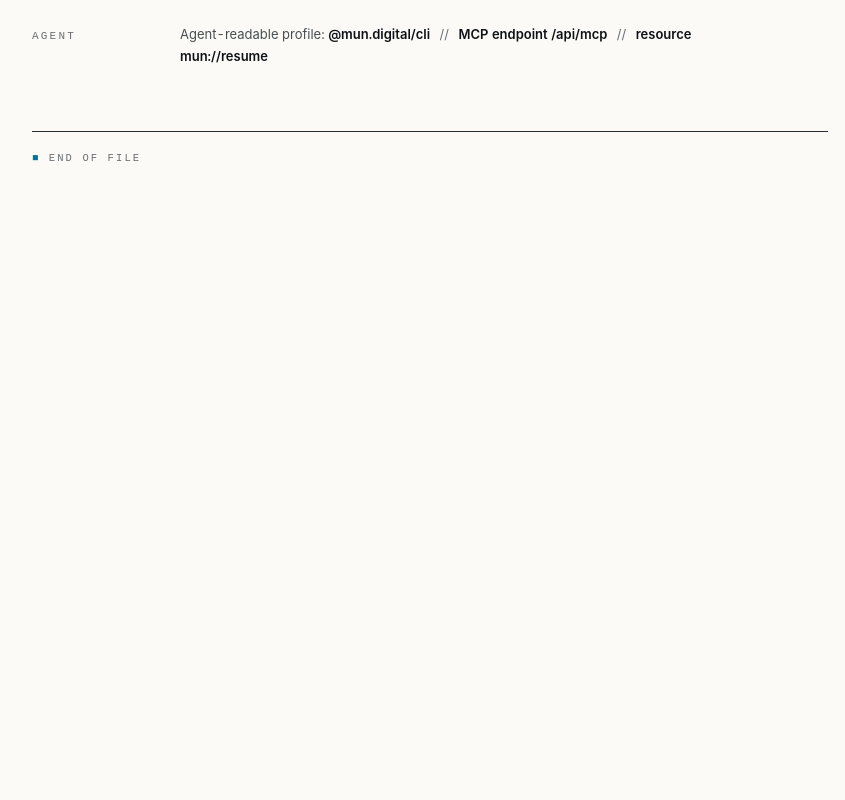
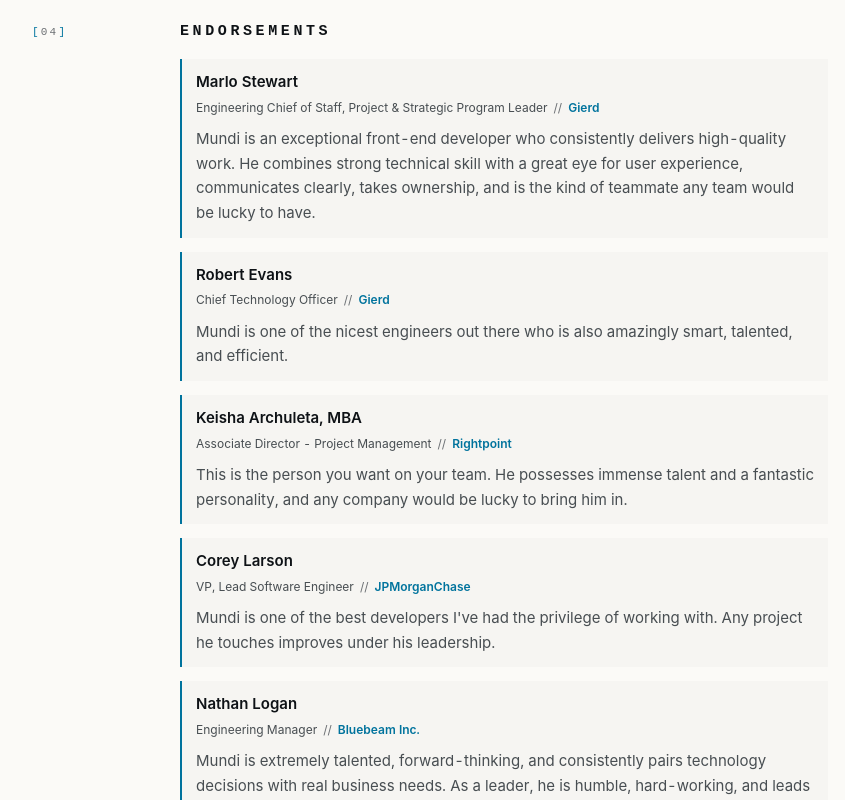
Before and after one commit to mundizzle/mun.digital, a Next.js app: page / in a window 1280 px wide. Shown: the part 3320-4120 px from the top of the page, without its empty margins (210-1055 px from the left). Before the commit the page ends 3584 px from the top, so only its background shows below. Built offline with nearby package versions, Linux system fonts and the light colour scheme.

Commit message:
Add endorsements. Fix rendering.

```diff
--- a/data/resume.json
+++ b/data/resume.json
@@ -140,6 +140,43 @@
       "endDate": "1996"
     }
   ],
+  "references": [
+    {
+      "name": "Marlo Stewart",
+      "title": "Engineering Chief of Staff, Project & Strategic Program Leader",
+      "company": "Gierd",
+      "url": "https://www.linkedin.com/in/mundi/details/recommendations/",
+      "reference": "Mundi is an exceptional front-end developer who consistently delivers high-quality work. He combines strong technical skill with a great eye for user experience, communicates clearly, takes ownership, and is the kind of teammate any team would be lucky to have."
+    },
+    {
+      "name": "Robert Evans",
+      "title": "Chief Technology Officer",
+      "company": "Gierd",
+      "url": "https://www.linkedin.com/feed/update/urn:li:activity:7449546407583125504/",
+      "reference": "Mundi is one of the nicest engineers out there who is also amazingly smart, talented, and efficient."
+    },
+    {
+      "name": "Keisha Archuleta, MBA",
+      "title": "Associate Director - Project Management",
+      "company": "Rightpoint",
+      "url": "https://www.linkedin.com/feed/update/urn:li:activity:7449546407583125504/",
+      "reference": "This is the person you want on your team. He possesses immense talent and a fantastic personality, and any company would be lucky to bring him in."
+    },
+    {
+      "name": "Corey Larson",
+      "title": "VP, Lead Software Engineer",
+      "company": "JPMorganChase",
+      "url": "https://www.linkedin.com/feed/update/urn:li:activity:7449546407583125504/",
+      "reference": "Mundi is one of the best developers I've had the privilege of working with. Any project he touches improves under his leadership."
+    },
+    {
+      "name": "Nathan Logan",
+      "title": "Engineering Manager",
+      "company": "Bluebeam Inc.",
+      "url": "https://www.linkedin.com/in/mundi/details/recommendations/",
+      "reference": "Mundi is extremely talented, forward-thinking, and consistently pairs technology decisions with real business needs. As a leader, he is humble, hard-working, and leads by action. As a mentor, he is patient, wise, and a great communicator."
+    }
+  ],
   "meta": {
     "canonical": "https://mun.digital",
     "source": "Converted from /Users/mundizzle/Projects/mundizzle.com/src/resume.md on 2026-05-06.",
--- a/public/resume.json
+++ b/public/resume.json
@@ -153,6 +153,43 @@
       "endDate": "1996"
     }
   ],
+  "references": [
+    {
+      "name": "Marlo Stewart",
+      "title": "Engineering Chief of Staff, Project & Strategic Program Leader",
+      "company": "Gierd",
+      "url": "https://www.linkedin.com/in/mundi/details/recommendations/",
+      "reference": "Mundi is an exceptional front-end developer who consistently delivers high-quality work. He combines strong technical skill with a great eye for user experience, communicates clearly, takes ownership, and is the kind of teammate any team would be lucky to have."
+    },
+    {
+      "name": "Robert Evans",
+      "title": "Chief Technology Officer",
+      "company": "Gierd",
+      "url": "https://www.linkedin.com/feed/update/urn:li:activity:7449546407583125504/",
+      "reference": "Mundi is one of the nicest engineers out there who is also amazingly smart, talented, and efficient."
+    },
+    {
+      "name": "Keisha Archuleta, MBA",
+      "title": "Associate Director - Project Management",
+      "company": "Rightpoint",
+      "url": "https://www.linkedin.com/feed/update/urn:li:activity:7449546407583125504/",
+      "reference": "This is the person you want on your team. He possesses immense talent and a fantastic personality, and any company would be lucky to bring him in."
+    },
+    {
+      "name": "Corey Larson",
+      "title": "VP, Lead Software Engineer",
+      "company": "JPMorganChase",
+      "url": "https://www.linkedin.com/feed/update/urn:li:activity:7449546407583125504/",
+      "reference": "Mundi is one of the best developers I've had the privilege of working with. Any project he touches improves under his leadership."
+    },
+    {
+      "name": "Nathan Logan",
+      "title": "Engineering Manager",
+      "company": "Bluebeam Inc.",
+      "url": "https://www.linkedin.com/in/mundi/details/recommendations/",
+      "reference": "Mundi is extremely talented, forward-thinking, and consistently pairs technology decisions with real business needs. As a leader, he is humble, hard-working, and leads by action. As a mentor, he is patient, wise, and a great communicator."
+    }
+  ],
   "meta": {
     "canonical": "https://mun.digital",
     "source": "Converted from /Users/mundizzle/Projects/mundizzle.com/src/resume.md on 2026-05-06.",
--- a/public/resume.md
+++ b/public/resume.md
@@ -77,3 +77,35 @@ Pioneering dot-com era internet strategy and development consultancy.
 ## Education
 
 - **Providence College:** B.S., Business Management (1992 - 1996)
+
+## Endorsements
+
+### Marlo Stewart
+
+Engineering Chief of Staff, Project & Strategic Program Leader — Gierd
+
+> Mundi is an exceptional front-end developer who consistently delivers high-quality work. He combines strong technical skill with a great eye for user experience, communicates clearly, takes ownership, and is the kind of teammate any team would be lucky to have.
+
+### Robert Evans
+
+Chief Technology Officer — Gierd
+
+> Mundi is one of the nicest engineers out there who is also amazingly smart, talented, and efficient.
+
+### Keisha Archuleta, MBA
+
+Associate Director - Project Management — Rightpoint
+
+> This is the person you want on your team. He possesses immense talent and a fantastic personality, and any company would be lucky to bring him in.
+
+### Corey Larson
+
+VP, Lead Software Engineer — JPMorganChase
+
+> Mundi is one of the best developers I've had the privilege of working with. Any project he touches improves under his leadership.
+
+### Nathan Logan
+
+Engineering Manager — Bluebeam Inc.
+
+> Mundi is extremely talented, forward-thinking, and consistently pairs technology decisions with real business needs. As a leader, he is humble, hard-working, and leads by action. As a mentor, he is patient, wise, and a great communicator.
--- a/scripts/build-resume-artifacts.mjs
+++ b/scripts/build-resume-artifacts.mjs
@@ -155,6 +155,23 @@ function renderMarkdown(resume) {
     );
   }
 
+  if ((resume.references ?? []).length > 0) {
+    lines.push("", "## Endorsements", "");
+
+    for (const reference of resume.references ?? []) {
+      lines.push(`### ${reference.name}`, "");
+
+      const attribution = [reference.title, reference.company].filter(Boolean).join(" — ");
+      if (attribution) {
+        lines.push(attribution, "");
+      }
+
+      if (reference.reference) {
+        lines.push(`> ${reference.reference}`, "");
+      }
+    }
+  }
+
   return `${lines.filter((line, index, all) => !(line === "" && all[index - 1] === "")).join("\n")}\n`;
 }
 
--- a/src/app/page.tsx
+++ b/src/app/page.tsx
@@ -1,5 +1,6 @@
 import { AgentCue } from "@/components/resume/AgentCue";
 import { Education } from "@/components/resume/Education";
+import { Endorsements } from "@/components/resume/Endorsements";
 import { Experience } from "@/components/resume/Experience";
 import { Header } from "@/components/resume/Header";
 import { Skills } from "@/components/resume/Skills";
@@ -23,6 +24,11 @@ export default async function Home() {
         <Skills index="01" title={resume.skillsTitle} groups={resume.skills} />
         <Experience index="02" title={resume.experienceTitle} jobs={resume.jobs} />
         <Education index="03" title={resume.educationTitle} entries={resume.education} />
+        <Endorsements
+          index="04"
+          title={resume.endorsementsTitle}
+          endorsements={resume.endorsements}
+        />
         <AgentCue />
       </main>
 
--- /dev/null
+++ b/src/components/resume/Endorsements.tsx
@@ -0,0 +1,67 @@
+import type { Endorsement } from "./types";
+import { SectionHeader } from "./SectionHeader";
+
+interface EndorsementsProps {
+  index: string;
+  title: string;
+  endorsements: Endorsement[];
+}
+
+export function Endorsements({ index, title, endorsements }: EndorsementsProps) {
+  return (
+    <section
+      className="relative border-t border-rule pt-6 pb-6 print:[break-inside:avoid]"
+      id="endorsements"
+      aria-labelledby="endorsements-title"
+    >
+      <SectionHeader index={index} title={title} />
+      <div className="grid gap-[10px] md:[grid-template-columns:var(--rail-width)_1fr] md:gap-[var(--rail-gap)]">
+        <div></div>
+        {endorsements.length === 0 ? (
+          <p className="font-sans text-[12px] leading-[1.6] text-ink-dim">
+            Endorsements available upon request.
+          </p>
+        ) : (
+          <ul className="m-0 grid list-none gap-[14px] p-0 [&>li]:break-inside-avoid">
+            {endorsements.map((endorsement) => (
+              <li key={`${endorsement.author}-${endorsement.company ?? "none"}`}>
+                <figure className="m-0 border-l-2 border-accent bg-surface px-[14px] py-3">
+                  <figcaption>
+                    <p className="m-0 font-sans text-[15px] leading-[1.5] font-semibold text-ink">
+                      {endorsement.sourceUrl ? (
+                        <a
+                          className="text-ink no-underline hover:underline"
+                          href={endorsement.sourceUrl}
+                        >
+                          {endorsement.author}
+                        </a>
+                      ) : (
+                        endorsement.author
+                      )}
+                    </p>
+                    {endorsement.authorTitle || endorsement.company ? (
+                      <p className="mt-1 mb-0 font-sans text-[12px] leading-[1.6] text-ink-dim">
+                        {endorsement.authorTitle}
+                        {endorsement.company ? (
+                          <>
+                            <span className="mx-[6px] font-normal text-ink-faint">{"//"}</span>
+                            <span className="font-semibold text-accent">{endorsement.company}</span>
+                          </>
+                        ) : null}
+                      </p>
+                    ) : null}
+                  </figcaption>
+                  <blockquote className="mt-[10px] mb-0 mx-0 p-0 font-sans text-[15px] leading-[1.65] text-ink-dim [&_p]:mt-0 [&_p]:mb-[10px] [&_p:last-child]:mb-0">
+                    {endorsement.quoteParagraphs.map((paragraph) => (
+                      <p key={paragraph}>{paragraph}</p>
+                    ))}
+                  </blockquote>
+                </figure>
+              </li>
+            ))}
+          </ul>
+        )}
+      </div>
+    </section>
+  );
+}
--- a/src/components/resume/adaptResume.ts
+++ b/src/components/resume/adaptResume.ts
@@ -36,6 +36,13 @@ interface JsonResume {
     startDate?: string;
     endDate?: string;
   }>;
+  references?: Array<{
+    name?: string;
+    reference?: string;
+    title?: string;
+    company?: string;
+    url?: string;
+  }>;
 }
 
 const selectedWorkPatterns = /^(Wilson QBX|Peak Performance Project|Iron Mountain|Experian BusinessIQ|United Airlines)/i;
@@ -65,6 +72,7 @@ export function adaptResume(resume: JsonResume): ResumeViewModel {
     skillsTitle: "Skills",
     experienceTitle: "Experience",
     educationTitle: "Education",
+    endorsementsTitle: "Endorsements",
     contactLinks: buildContactLinks(resume),
     summary: resume.basics?.summary ? [resume.basics.summary] : [],
     skills: (resume.skills ?? []).map((skill) => ({
@@ -92,6 +100,13 @@ export function adaptResume(resume: JsonResume): ResumeViewModel {
       school: entry.institution ?? "School",
       degree: [entry.studyType, entry.area].filter(Boolean).join(", "),
       dates: formatDateRange(entry.startDate, entry.endDate),
+    })),
+    endorsements: (resume.references ?? []).map((reference) => ({
+      author: reference.name ?? "Reference",
+      authorTitle: reference.title,
+      company: reference.company,
+      sourceUrl: reference.url,
+      quoteParagraphs: reference.reference ? [reference.reference] : [],
     })),
   };
 }
--- a/src/proxy.ts
+++ b/src/proxy.ts
@@ -11,6 +11,7 @@ export async function proxy(request: NextRequest) {
   const target = prefersMarkdown(accept) ? "/resume.md" : "/";
   const upstream = await fetchWithBypass(request, target);
   const headers = new Headers(upstream.headers);
+  stripHopByHop(headers);
   appendVary(headers, "Accept");
 
   if (target === "/resume.md") {
@@ -73,6 +74,23 @@ function parseAccept(accept: string): MediaPreference[] {
     .filter((item) => item.mediaType.length > 0);
 }
 
+function stripHopByHop(headers: Headers) {
+  for (const header of [
+    "connection",
+    "content-encoding",
+    "content-length",
+    "keep-alive",
+    "proxy-authenticate",
+    "proxy-authorization",
+    "te",
+    "trailer",
+    "transfer-encoding",
+    "upgrade",
+  ]) {
+    headers.delete(header);
+  }
+}
+
 function appendVary(headers: Headers, value: string) {
   const existing = headers.get("Vary");
 
```
Also changed, not shown: src/components/resume/types.ts (+10 -0 lines), .resume-artifacts.json, 1 other file (tests, documents, lock files or other folders).
